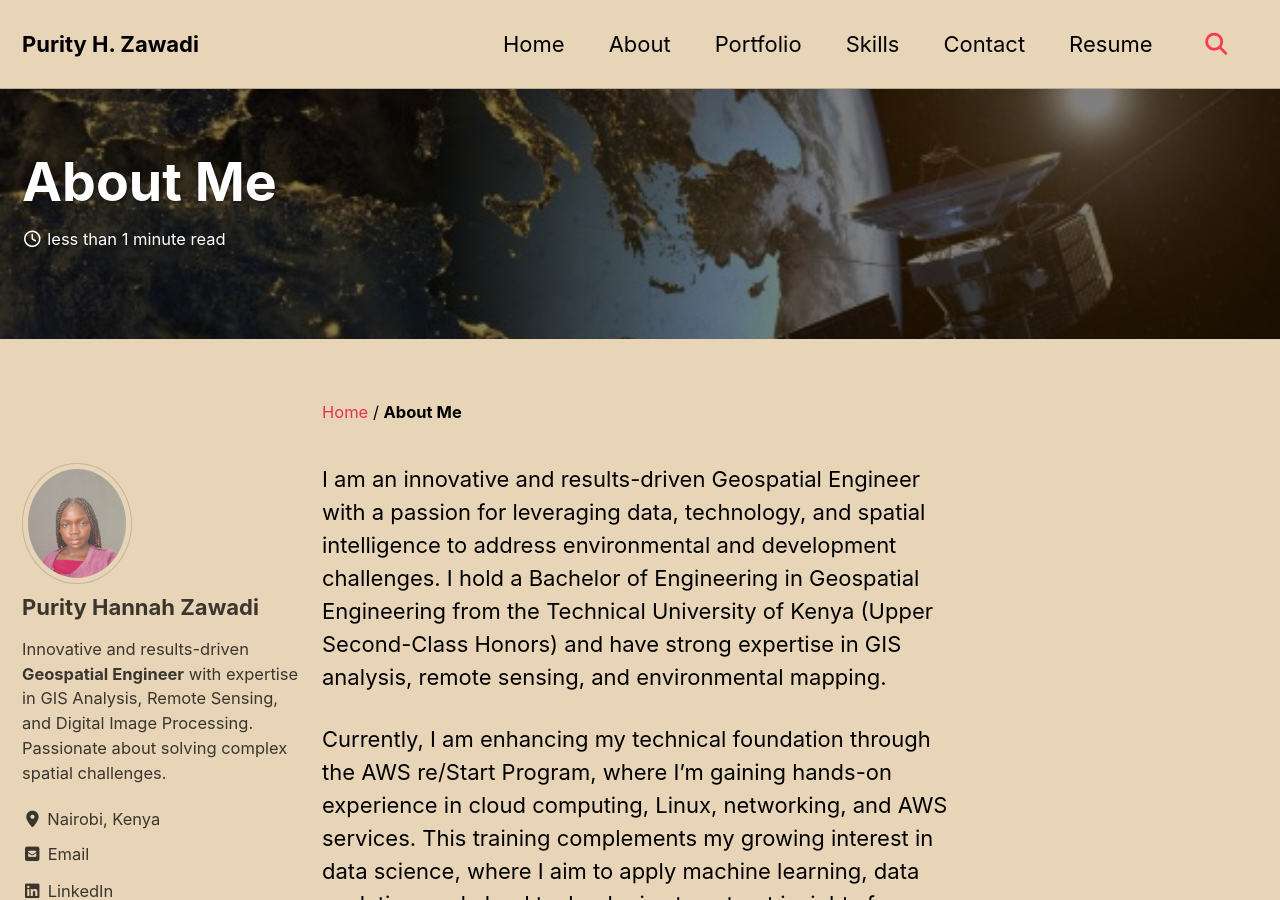
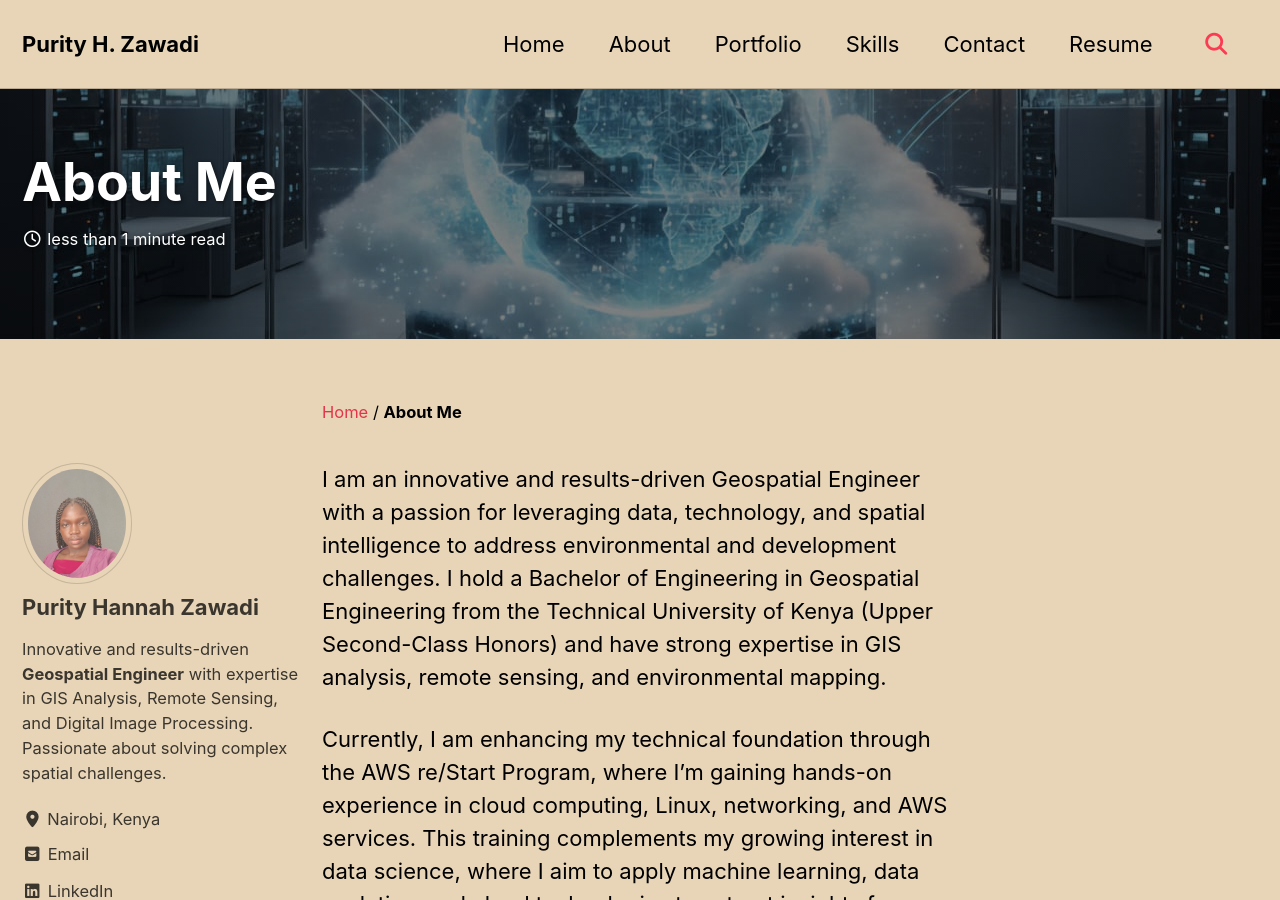
Before and after one commit to purityhannahzawadi/purityhannahzawadi.github.io, a Jekyll site: the page built from _pages/about.md, in a window 1280 px wide and 900 px high. Built offline with Jekyll 4.4.1, drawn with Linux system fonts in a browser that asks for light colours; cached includes are drawn as plain includes.

Commit message:
Update about.md

```diff
--- a/_pages/about.md
+++ b/_pages/about.md
@@ -4,7 +4,7 @@ title: "About Me"
 permalink: /about/
 author_profile: true
 header:
-  overlay_image: "/assets/images/remote_sensing.jpg"
+  overlay_image: "/assets/images/about.jpg"
   overlay_filter: "0.5"
 ---
 
```
